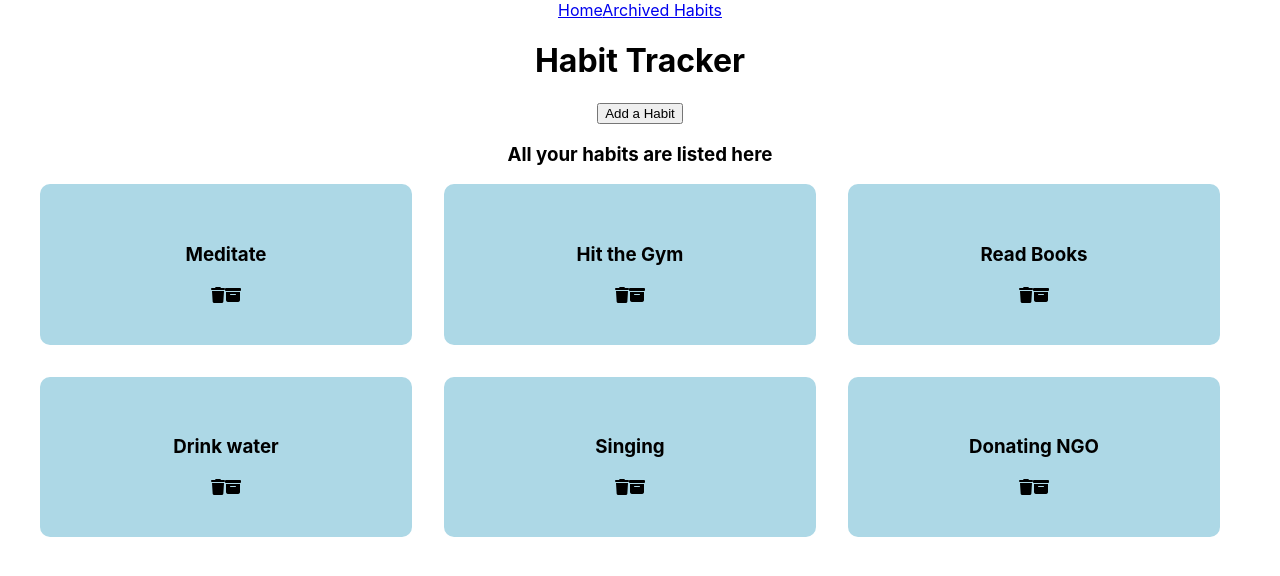
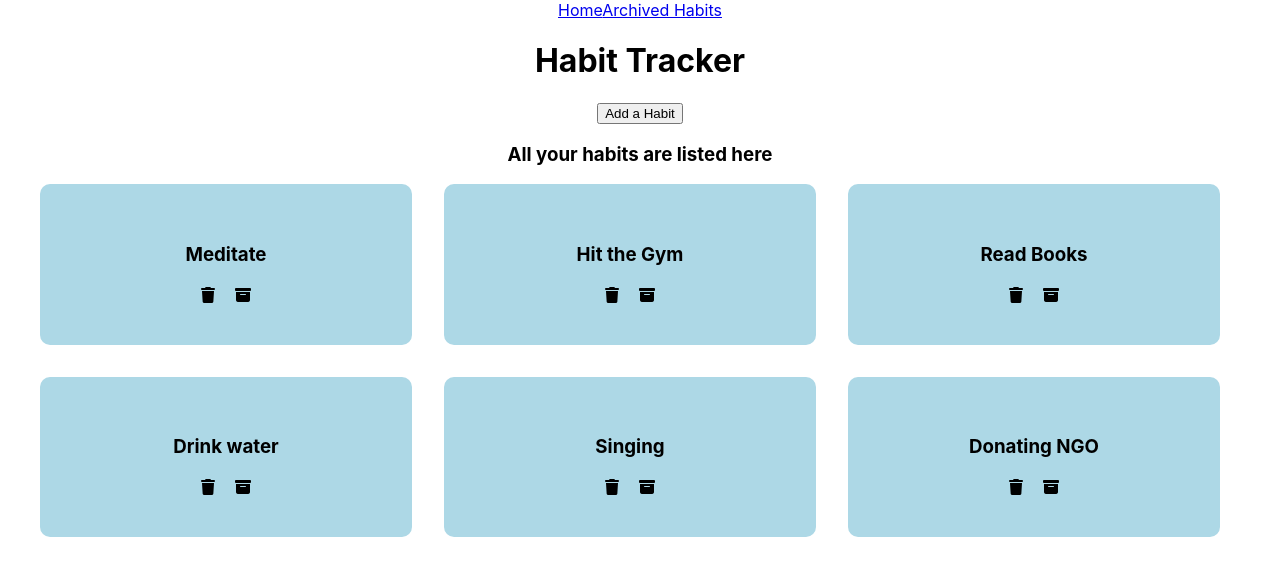
Before and after one commit to SudiptaChakraborty51/habit-tracker, a React (Create React App) app: page / in a window 1280 px wide. Shown: the top 576 px of the page. Built offline with nearby package versions, Linux system fonts and the light colour scheme.

Commit message:
style: updated Style

```diff
--- a/src/components/habitCard.css
+++ b/src/components/habitCard.css
@@ -14,3 +14,7 @@ li {
 .habit-card h3 {
     cursor: pointer;
 }
+
+i {
+    padding: 0 10px ;
+}
```
